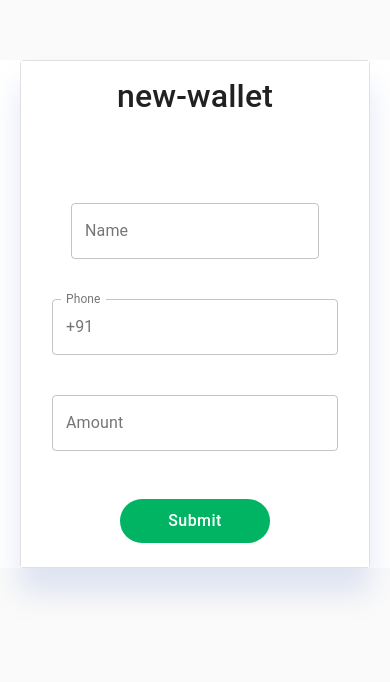
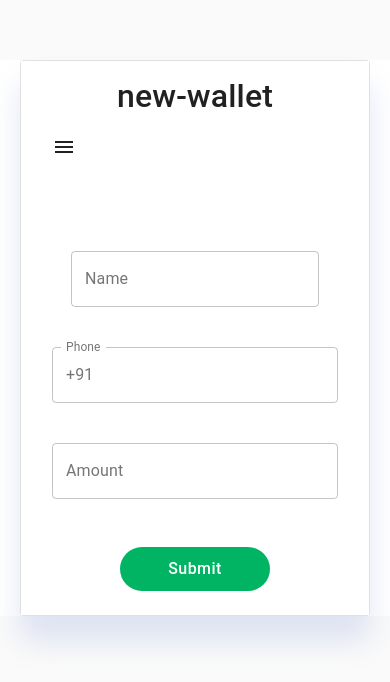
Before and after one commit to hi-malay/payment-wallet, a React (Create React App) app: page /template/new-wallet in a window 390 px wide. Shown: the top 682 px of the page. Built offline with nearby package versions, Linux system fonts and the light colour scheme; no server answers.

Commit message:
added responsive drawer

```diff
--- a/src/components/Router/PrivateRoute/index.tsx
+++ b/src/components/Router/PrivateRoute/index.tsx
@@ -9,10 +9,13 @@ import "../../style.css"
 import { ContextMain } from "./../../common/Drawer/ContextMain"
 import axios from "axios"
 import { API } from '../../common/Drawer/constant';
+import MenuIcon from '@material-ui/icons/Menu';
+import CloseIcon from '@material-ui/icons/Close';
+import IconButton from '@material-ui/core/IconButton';
 export default function PrivateRoute(props: any) {
     const [userData, setUserData] = React.useState({});
     const [transData, setTransData] = React.useState({});
-
+    const [isDrawerOpen, setDrawer] = React.useState(false);
     const mainApi = () => {
         axios.get(API.main_url).then((response: any) => {
             if (response.data) {
@@ -42,6 +45,7 @@ export default function PrivateRoute(props: any) {
     return (
         <Route render={() =>
             <div className="bg-grey full-len mt-3" >
+
                 <ContextMain.Provider value={userData}>
                     <div className="max-width max-width-padd mt-4">
                         <Card className="custom-card card-dashboard">
--- a/src/components/common/Drawer/Drawer.css
+++ b/src/components/common/Drawer/Drawer.css
@@ -105,7 +105,7 @@
   .custom-list.MuiList-padding {
     padding-right: 50px;
     padding-top: 50px;
-    padding-left: 50px;
+
   }
 
 }
--- a/src/components/common/Drawer/Drawer.tsx
+++ b/src/components/common/Drawer/Drawer.tsx
@@ -1,10 +1,18 @@
 import React, { useEffect } from 'react';
+
 import PropTypes from 'prop-types';
 import AppBar from '@material-ui/core/AppBar';
 import CssBaseline from '@material-ui/core/CssBaseline';
 import Divider from '@material-ui/core/Divider';
 import Drawer from '@material-ui/core/Drawer';
 import Hidden from '@material-ui/core/Hidden';
+import IconButton from '@material-ui/core/IconButton';
+import InboxIcon from '@material-ui/icons/MoveToInbox';
+import CloseIcon from '@material-ui/icons/Close';
+import MailIcon from '@material-ui/icons/Mail';
+import MenuIcon from '@material-ui/icons/Menu';
+import Toolbar from '@material-ui/core/Toolbar';
+import Typography from '@material-ui/core/Typography';
 import ArrowRightIcon from '@material-ui/icons/ArrowRight';
 import List from '@material-ui/core/List';
 import ListItem from '@material-ui/core/ListItem';
@@ -148,6 +156,19 @@ function ResponsiveDrawer(props: any) {
     return (
         <div className={classes.root}>
             <CssBaseline />
+
+            <IconButton
+                color="inherit"
+                aria-label="open drawer"
+                edge="start"
+                onClick={handleDrawerToggle}
+                className={classes.menuButton}
+            >
+
+                {(mobileOpen) ?
+                    (<CloseIcon />) : (<MenuIcon />)}
+            </IconButton>
+
             <nav className={classes.drawer} aria-label="mailbox folders">
                 {/* The implementation can be swapped with js to avoid SEO duplication of links. */}
                 <Hidden smUp implementation="css">
--- a/src/components/style.css
+++ b/src/components/style.css
@@ -144,11 +144,27 @@ div.max-width.max-width-padd {
     padding: 0 20px;
 }
 
+.drawer-visible-xs {
+    display: none !important;
+}
+
 @media (max-width: 991px) {
+    .drawer-visible-xs {
+        display: inline-flex !important;
+    }
+
     .custom-card.card-dashboard .card-bg-grey-user {
         width: 100%;
         height: auto;
         padding: 15px 15px;
+    }
+
+    .custom-horizontal-tab.visible-xs {
+        display: flex !important;
+    }
+
+    .visible-xs {
+        display: block;
     }
 
     .bg-grey {
```
